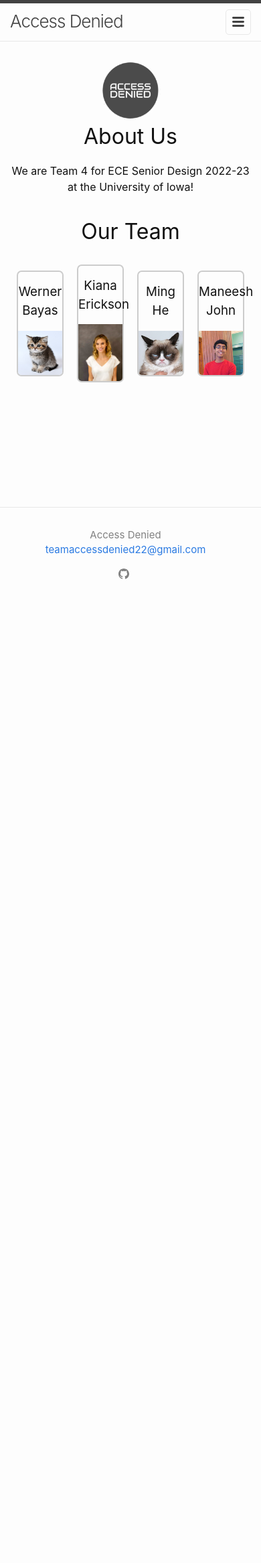
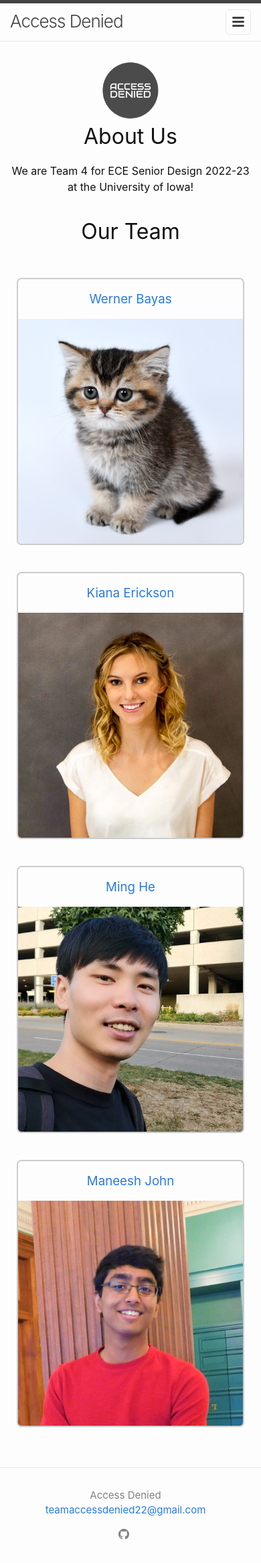
Before and after one commit to accessdenied22/accessdenied22.github.io, a Jekyll site: the page built from index.markdown, in a window 390 px wide. Shown: the whole page at 67% size. Built offline with Jekyll 4.4.1, drawn with Linux system fonts in a browser that asks for light colours; before the commit the page ends 900 px from its top, so only the background shows below that.

Commit message:
Linked profiles, added some images

```diff
--- a/_layouts/home.html
+++ b/_layouts/home.html
@@ -3,8 +3,8 @@ layout: default
 ---
 <div class="home">
     <div class="about-block">
-        <div class="about-pic column-4th">
-            <img src="{{ page.logo_src }}" class="about-logo" alt="Profile picture" />
+        <div class="about-pic">
+            <img src="{{ page.logo_src }}" class="circle-img" alt="Profile picture" />
         </div>
         <div class="about-content">
             <h1>About Us</h1>
@@ -16,36 +16,44 @@ layout: default
   <div class="team-block">
       <h1 class="team-block-heading">Our Team</h1>
       <div class="row">
-          <div class="column-4th">
+          <div class="col">
               <div class="team-card">
+                  <a href="{{ page.werner_url }}">
                       <h3 class="team-card-heading">Werner Bayas</h3>
                       <div class="team-card-content">
                           <img src="{{ page.werner_profile_src }}" alt="Werner Bayas profile">
                       </div>
+                  </a>
               </div>
           </div>
-          <div class="column-4th">
+          <div class="col">
               <div class="team-card">
+                  <a href="{{ page.kiana_url }}">
                       <h3 class="team-card-heading">Kiana Erickson</h3>
                       <div class="team-card-content">
                           <img src="{{ page.kiana_profile_src }}" alt="Kiana Erickson profile">
                       </div>
+                  </a>
               </div>
           </div>
-          <div class="column-4th">
+          <div class="col">
               <div class="team-card">
+                  <a href="{{ page.ming_url }}">
                       <h3 class="team-card-heading">Ming He</h3>
                       <div class="team-card-content">
                           <img src="{{ page.ming_profile_src }}" alt="Ming He profile">
                       </div>
+                  </a>
               </div>
           </div>
-          <div class="column-4th">
+          <div class="col">
               <div class="team-card">
+                  <a href="{{ page.maneesh_url }}">
                       <h3 class="team-card-heading">Maneesh John</h3>
                       <div class="team-card-content">
                           <img src="{{ page.maneesh_profile_src }}" alt="Maneesh John profile">
                       </div>
+                  </a>
               </div>
           </div>
       </div>
--- a/assets/style.css
+++ b/assets/style.css
@@ -3,23 +3,32 @@ body {
 }
 
 /* ROW-COLUMN CLASSES */
-.column-half {
-    width:50%;
+.col {
+    flex: 1;
+    padding: 10px;
 }
-.column-3rd {
-    width:33.333%;
+.col-4th {
+    flex: 1;
+    flex-basis: 25%;
+    padding: 10px;
 }
-.column-4th {
-    width: 25%;
-}
-.column-3-4th {
-    width: 75%;
+.col-3-4th {
+    flex: 1;
+    flex-basis: 75%;
+    padding: 10px;
 }
 .row {
     width: 100%;
-    display: inline-flex;
+    display: flex;
     justify-content: center;
     align-items: center;
+}
+@media only screen and (max-width: 600px) {
+  .row, .col, .col-4th, .col-3-4th {
+    display: block;
+    width: 100%;
+    padding: 10px 0px;
+  }
 }
 
 
@@ -32,8 +41,9 @@ body {
 }
 .about-pic {
     margin: auto;
+    width: 25%;
 }
-.about-logo {
+.circle-img {
     border-radius: 50%;
 }
 .about-content {
@@ -61,6 +71,19 @@ body {
     text-align: center;
 }
 
+.profile-header {
+    text-align: center;
+    padding-bottom: 0.5em;
+    border-bottom: 1px solid #ccc;
+    margin-bottom: 1em;
+}
+
+.profile-gallery {
+    padding-top: 0.5em;
+    border-top: 1px solid #ccc;
+    margin-top: 1em;
+}
+
 /* GENERAL */
 .underline { text-decoration: underline; }
 .space-below { padding-bottom: 1em; }
--- a/index.markdown
+++ b/index.markdown
@@ -4,8 +4,16 @@ title: About
 bio: >-
     We are Team 4 for ECE Senior Design 2022-23 at the University of Iowa!
 logo_src: /assets/img/access-denied-logo.png
+# Werner
+werner_url: /werner/
 werner_profile_src: /assets/img/cat1.jpg
-kiana_profile_src: /assets/img/Headshot2022.JPG
-ming_profile_src: /assets/img/cat3.jpg
+# Kiana
+kiana_url: /kiana/
+kiana_profile_src: /assets/img/kiana_headshot2022_square.jpg
+# Ming
+ming_url: /ming/
+ming_profile_src: /assets/img/ming_square.jpg
+# Maneesh
+maneesh_url: /maneesh/
 maneesh_profile_src: /assets/img/maneesh-profile.JPG
 ---
```
Also changed, not shown: _layouts/profile.html (added, +19 -0 lines), maneesh.markdown (+35 -1 lines), Gemfile.lock, assets/img/kiana_headshot2022_square.jpg (added), assets/img/maneesh1.jpg (added), assets/img/maneesh3.jpeg (added), assets/img/ming_square.jpg (added), 1 other file. Lines whose indentation alone changed are shown as unchanged.
